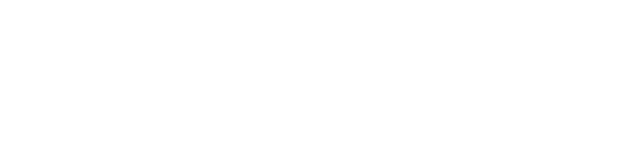
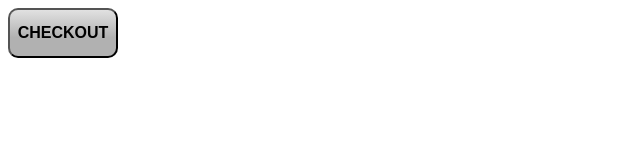
Before and after one commit to maseh87/excercises, a plain HTML site: page index.html in a window 1280 px wide. Shown: the whole page, without its empty margins (0-640 px from the left). Drawn offline with Linux system fonts and the light colour scheme.

Commit message:
new problems

```diff
--- /dev/null
+++ b/css/style.css
@@ -0,0 +1,10 @@
+button {
+	height: 50px;
+	width: 110px;
+	border-radius: 10px;
+	text-transform: uppercase;
+	font-size: medium;
+	font-weight: bold;
+	background-image:
+		linear-gradient(#E1E1E1, #B1B1B1 60%);
+}
--- a/index.html
+++ b/index.html
@@ -2,8 +2,11 @@
 <html>
 <head>
 	<title>Interview Excercises</title>
+	<link rel="stylesheet" type="text/css" href="css/style.css">
 </head>
 <body>
 
+	<button>CHECKOUT</button>
+
 </body>
 </html>
```
Also changed, not shown: 1 other file.
